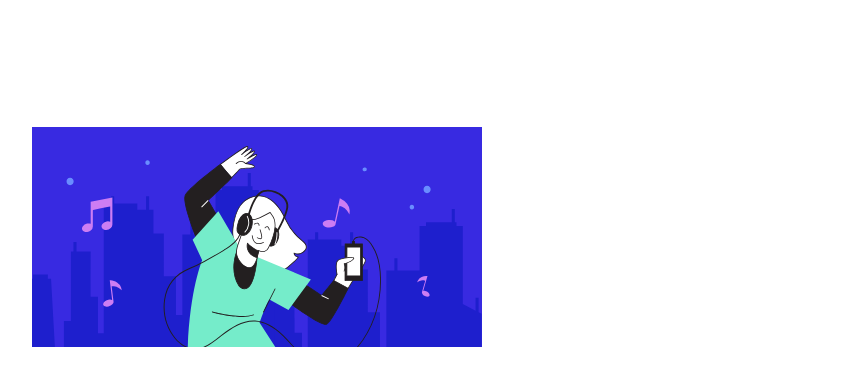
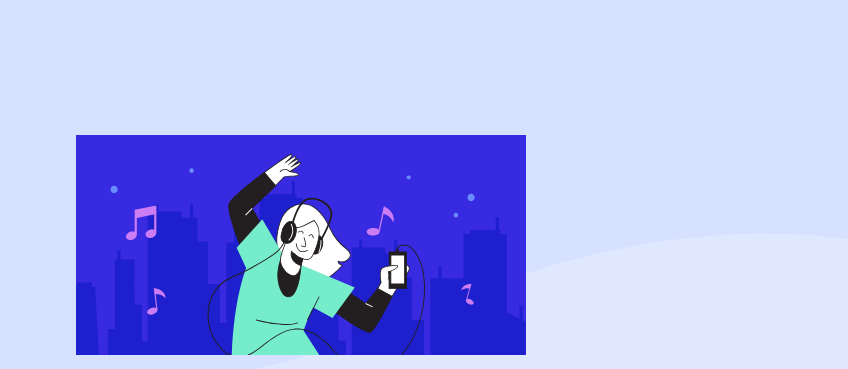
Before and after one commit to tokhirboiskhonov/Order-summary-component, a plain HTML site: page index.html in a window 1280 px wide. Shown: the top 369 px of the page, without its empty margins (215-1063 px from the left). Drawn offline with nearby package versions, Linux system fonts and the light colour scheme.

Commit message:
refactor: changed some values

```diff
--- a/css/style.css
+++ b/css/style.css
@@ -17,13 +17,16 @@ body {
   justify-content: center;
   align-items: center;
   height: 100%;
+  margin: 0;
   padding: 0;
-  margin: 0;
   font-family: "Red Hat Display", sans-serif;
-  font-size: 18px;
+  font-size: 16px;
   font-weight: 500;
-  line-height: normal;
-  background-color: rgba(255, 255, 255, 1);
+  line-height: 26px;
+  background-image: url(/images/pattern-background-desktop.svg);
+  background-repeat: no-repeat;
+  background-size: contain;
+  background-color: #e0e8ff;
   color: #717fa6;
 }
 
```
